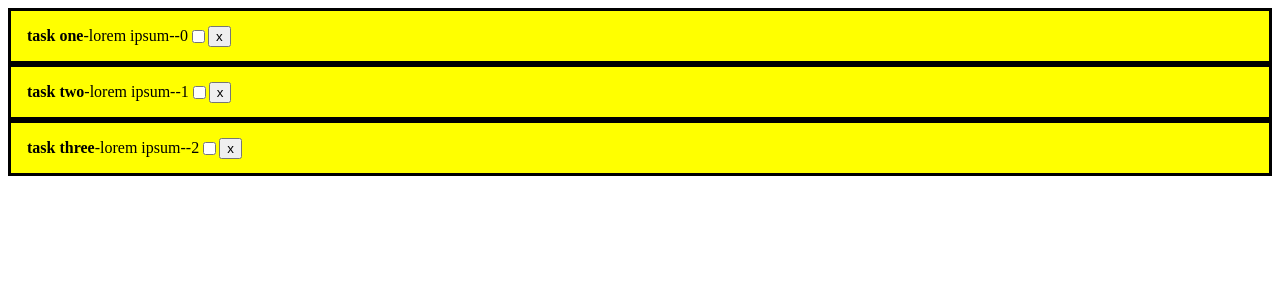
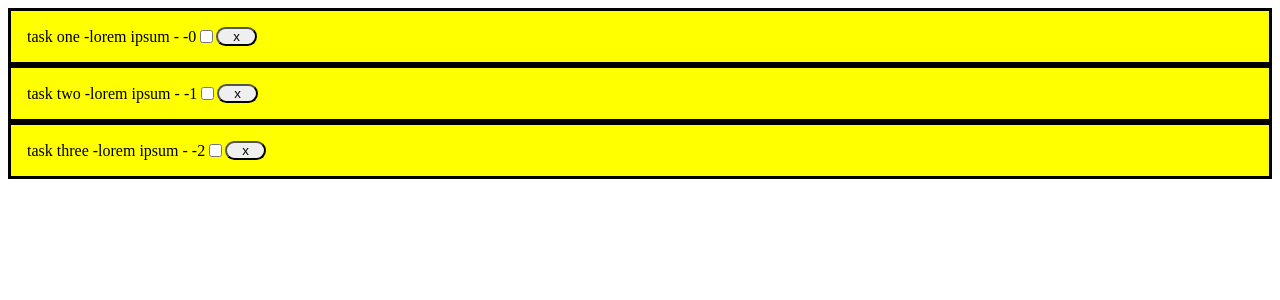
Before and after one commit to macluiggy/freeCodeCamp.org, a React (Create React App) app in the folder Front end libraries/React/aprendiendo-react/: page / in a window 1280 px wide. Shown: the top 300 px of the page. Built offline with nearby package versions, Linux system fonts and the light colour scheme.

Commit message:
usando propTypes

```diff
--- a/Front end libraries/React/aprendiendo-react/src/components/Task.css
+++ b/Front end libraries/React/aprendiendo-react/src/components/Task.css
@@ -2,7 +2,7 @@
 	background-color: yellow;
 	display: flex;
 	align-items: center;
-	padding-left: 1em;
+	padding: 1em;
 }
 .title {
 	font-weight: bolder;
--- a/Front end libraries/React/aprendiendo-react/src/components/Task.js
+++ b/Front end libraries/React/aprendiendo-react/src/components/Task.js
@@ -1,20 +1,39 @@
 import React, { Component } from 'react';
 import './Task.css';
+import PropTypes from 'prop-types';
 
 class Task extends Component {
-	render() {
-		console.log(this.props)
-		const {id, title, description, done} = this.props.task;
-		let border = {border: 'solid'}
-		return <div className="yellow" style={border}>
-        <p className="title">{title}</p> -
-        <p>{description}</p> -
-        <p>{done}</p> -
-        <p>{id}</p>
+    changeStyleWhenChecked() {
+        return {
+            color: this.props.task.done ? 'gray' : 'black',
+            border: 'solid black',
+            textDecoration: this.props.task.done ? 'line-through' : 'none',
+        }
+    }
+
+    render() {
+        console.log(this.props)
+        const { id, title, description, done } = this.props.task;
+        let border = { border: 'solid' }
+        return <div className="yellow" style={border, this.changeStyleWhenChecked()}>
+        {title} -
+		{description} -
+		{done} -
+		{id}
         <input type="checkbox"/>
-        <button>x</button>
+        <button style={bottonDelete}>x</button>
 		</div>
-	}
+    }
+}
+
+let bottonDelete = {
+    padding: '0 15px',
+    borderRadius: '3em',
+    cursor: 'pointer',
+}
+
+Task.propTypes = {
+	task: PropTypes.object.isRequired
 }
 
 export default Task;
--- a/Front end libraries/React/aprendiendo-react/src/components/Tasks.js
+++ b/Front end libraries/React/aprendiendo-react/src/components/Tasks.js
@@ -1,5 +1,6 @@
 import React, { Component } from 'react';
-import Task from './Task'
+import Task from './Task';
+import PropTypes from 'prop-types';
 
 class Tasks extends Component {
 	render() {
@@ -7,4 +8,7 @@ class Tasks extends Component {
 	}
 }
 
+Tasks.propTypes = {
+	tasks: PropTypes.array.isRequired
+}
 export default Tasks;
```
